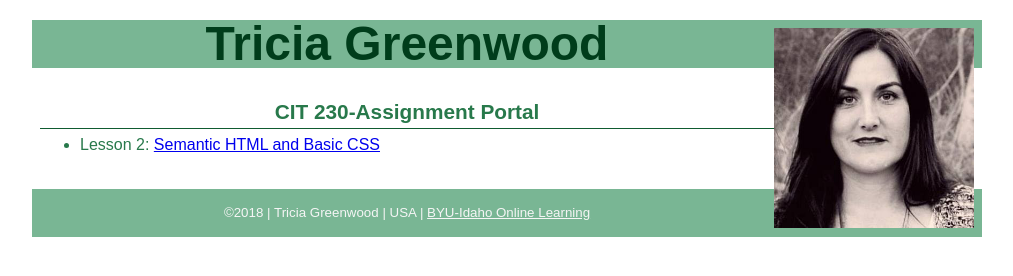
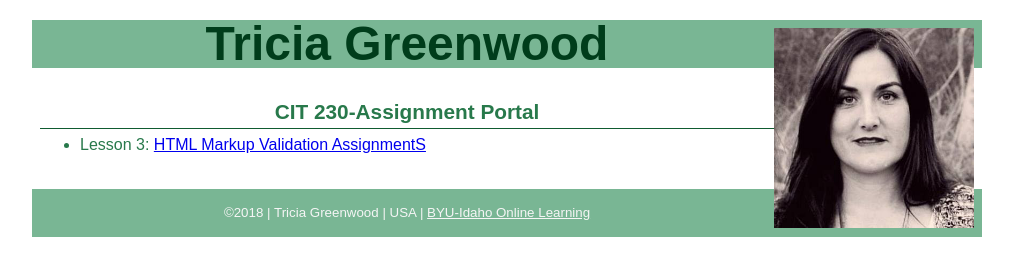
Before and after one commit to tgwood06/tgwood06.github.oi, a plain HTML site: page index.html in a window 1280 px wide. Shown: the whole page, without its empty margins (133-1146 px from the left). Drawn offline with Linux system fonts and the light colour scheme.

Commit message:
commit change

```diff
--- a/index.html
+++ b/index.html
@@ -19,7 +19,7 @@
 <h2>CIT 230-Assignment Portal</h2>
 <ul>
     <!--unordered list with at least one place holder to future assignments-->
-  <li>Lesson 2: <a href="#">Semantic HTML and Basic CSS</a></li>
+  <li>Lesson 3: <a href="assignments/fixedhtml.html">HTML Markup Validation AssignmentS</a></li>
     <!--<li>Lesson ##: <a href="#">Assignment Label</a></li>-->
 </ul>
 </main>
```
